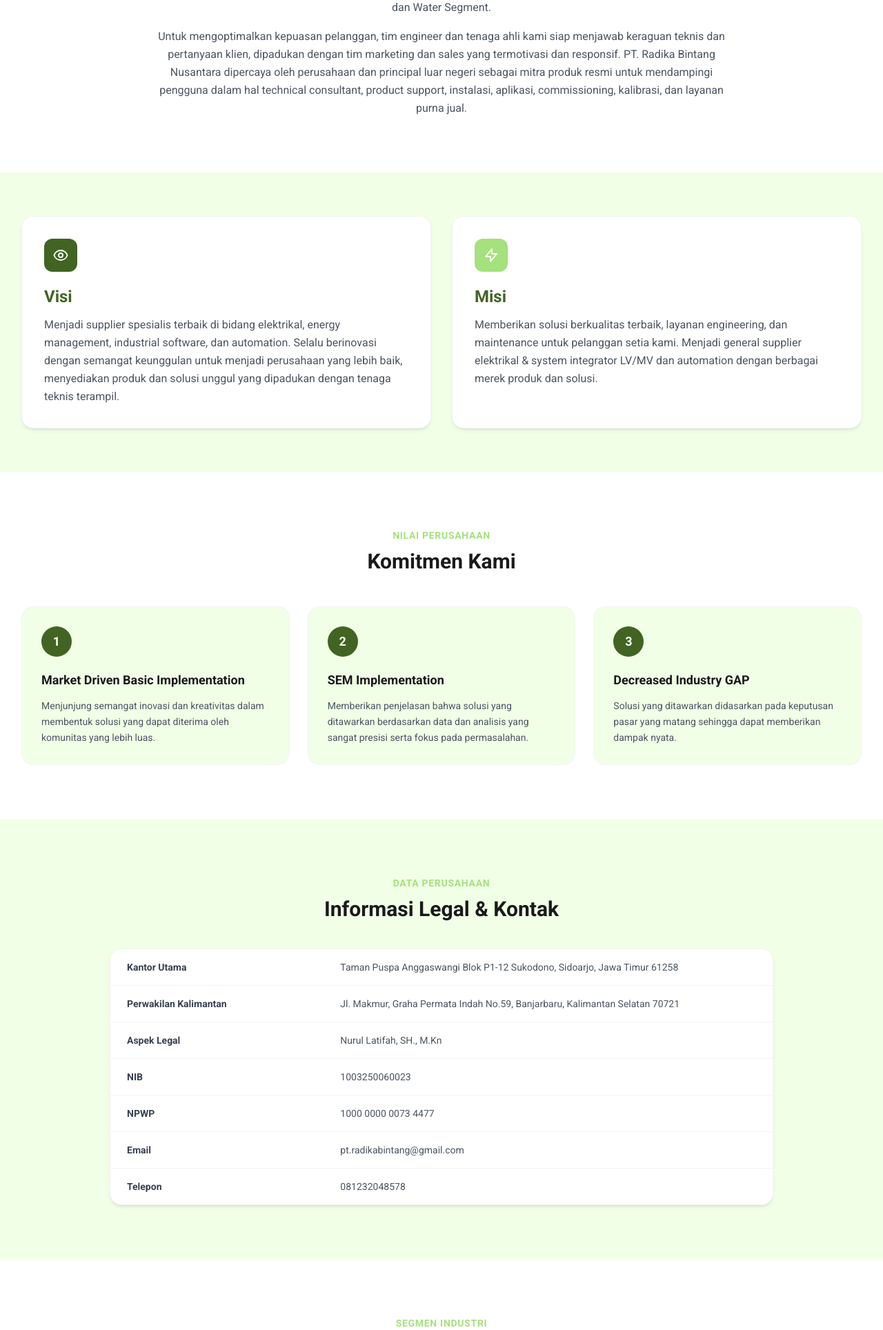
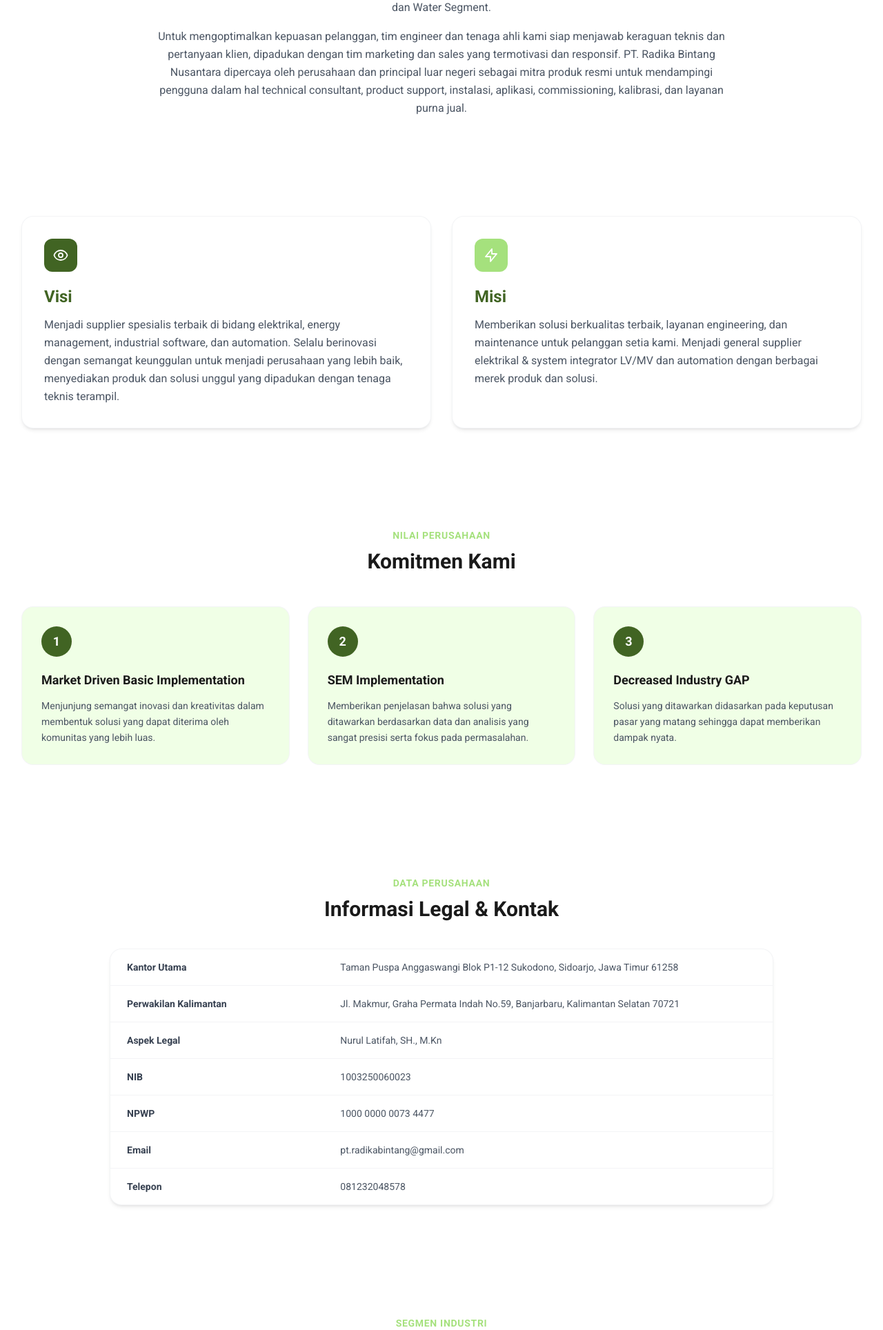
Before and after one commit to daffaabiyu13/webrbn, a Laravel app: page /about in a window 1280 px wide. Shown: the part 648-2576 px from the top of the page at 69% size. Run offline with Laravel 12, Linux system fonts and the light colour scheme; data comes from the database, SQL or seed files in the repository; some libraries are stand-ins or nearby versions.

Commit message:
Flip remaining bg-offwhite sections to bg-white
Home Featured Products, About Vision & Data & Cert sections,
Catalog listing, and Product detail hero + related sections all
switch from pale-green bg-offwhite to a clean white. Nested cards
keep their existing bg-white with shadows for separation.

https://claude.ai/code/session_01S97BCbtG4HUV8AdQJoqsFH

```diff
--- a/resources/views/pages/about.blade.php
+++ b/resources/views/pages/about.blade.php
@@ -27,7 +27,7 @@
     </div>
 </section>
 
-<section class="bg-offwhite py-16">
+<section class="bg-white py-16">
     <div class="mx-auto max-w-7xl px-4 sm:px-6 lg:px-8">
         <div class="grid grid-cols-1 gap-8 lg:grid-cols-2">
             <div class="rounded-2xl bg-white p-8 shadow-md ring-1 ring-gray-100 fade-up">
@@ -71,7 +71,7 @@
     </div>
 </section>
 
-<section class="bg-offwhite py-20">
+<section class="bg-white py-20">
     <div class="mx-auto max-w-5xl px-4 sm:px-6 lg:px-8">
         <div class="text-center fade-up">
             <span class="text-sm font-semibold uppercase tracking-wider text-secondary">{{ __('site.about.data_label') }}</span>
@@ -123,7 +123,7 @@
     </div>
 </section>
 
-<section class="bg-offwhite py-20">
+<section class="bg-white py-20">
     <div class="mx-auto max-w-4xl px-4 sm:px-6 lg:px-8">
         <div class="text-center fade-up">
             <span class="text-sm font-semibold uppercase tracking-wider text-secondary">{{ __('site.about.cert_label') }}</span>
--- a/resources/views/pages/catalog/index.blade.php
+++ b/resources/views/pages/catalog/index.blade.php
@@ -23,7 +23,7 @@
     </div>
 </section>
 
-<section class="bg-offwhite py-14">
+<section class="bg-white py-14">
     <div class="mx-auto max-w-7xl px-4 sm:px-6 lg:px-8">
 
         {{-- Filter bar --}}
--- a/resources/views/pages/catalog/show.blade.php
+++ b/resources/views/pages/catalog/show.blade.php
@@ -31,7 +31,7 @@
     </div>
 </section>
 
-<section class="bg-offwhite py-12">
+<section class="bg-white py-12">
     <div class="mx-auto max-w-7xl px-4 sm:px-6 lg:px-8">
         <div class="grid grid-cols-1 gap-10 lg:grid-cols-2">
             @php
@@ -142,7 +142,7 @@
 </section>
 
 @if ($related->isNotEmpty())
-<section class="bg-offwhite py-16">
+<section class="bg-white py-16">
     <div class="mx-auto max-w-7xl px-4 sm:px-6 lg:px-8">
         <h2 class="text-2xl font-bold text-[#1A1A1A] sm:text-3xl">{{ __('site.product.related_title') }}</h2>
         <div class="mt-8 grid grid-cols-1 gap-7 sm:grid-cols-2 lg:grid-cols-3">
--- a/resources/views/pages/home.blade.php
+++ b/resources/views/pages/home.blade.php
@@ -55,7 +55,7 @@
 </section>
 
 {{-- SECTION 2: BEST PRODUCTS --}}
-<section class="bg-offwhite py-20">
+<section class="bg-white py-20">
     <div class="mx-auto max-w-7xl px-4 sm:px-6 lg:px-8">
         <div class="text-center fade-up">
             <span class="text-sm font-semibold uppercase tracking-wider text-secondary">{{ __('site.home.featured_label') }}</span>
```
